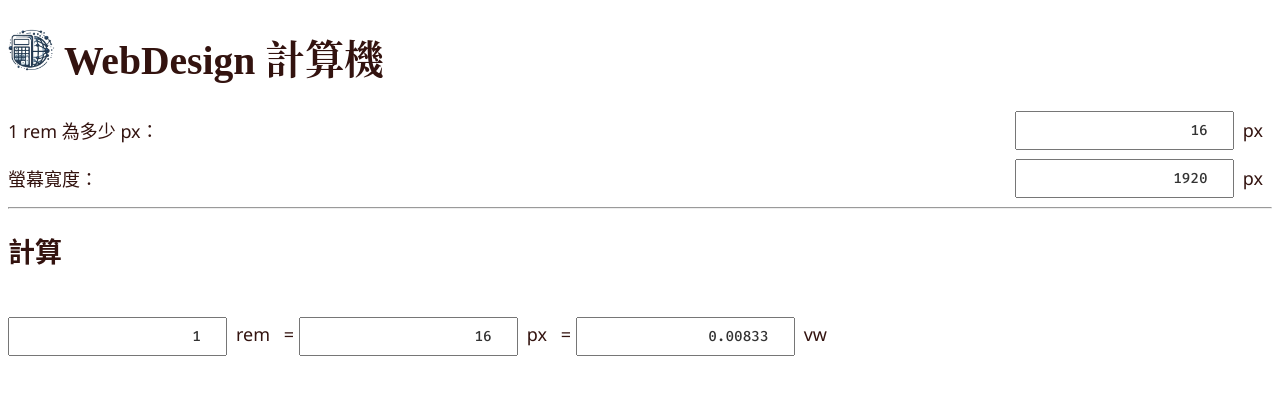
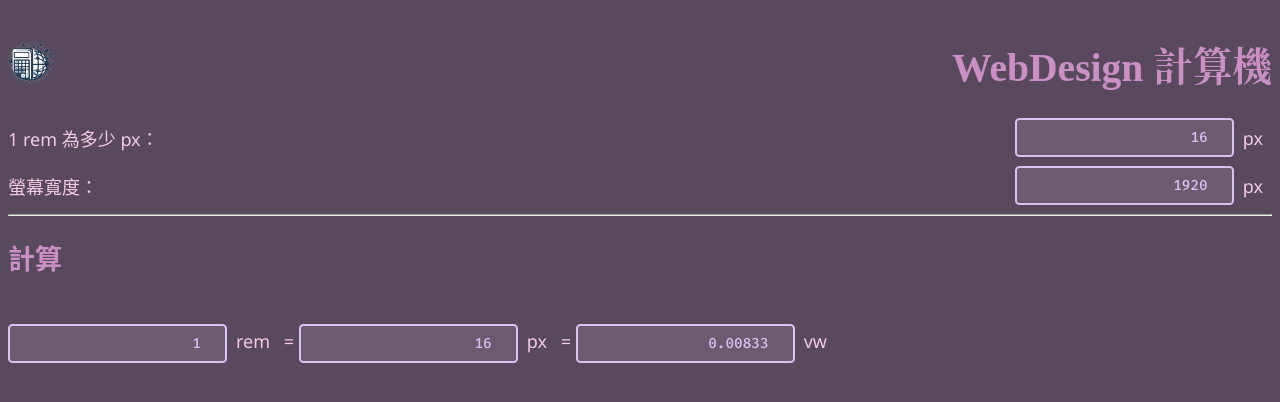
Before and after one commit to shiyou0130011/Webdesign-Calauator, a website: page src/index.html in a window 1280 px wide. Drawn offline with Linux system fonts and the light colour scheme.

Commit message:
網頁套用主題樣式

```diff
--- a/src/index.html
+++ b/src/index.html
@@ -3,19 +3,21 @@
 
 <head>
 	<meta charset="UTF-8" />
-	<link rel="stylesheet" href="./styles.css" />
 	<meta name="viewport" content="width=device-width, initial-scale=1.0" />
 	<title>前端開發計算機</title>
 
 	<link href="./font.css" rel="stylesheet" />
+	<link rel="stylesheet" href="./styles.css" />
+	<link rel="stylesheet" href="./theme.css" />
+	<link rel="stylesheet" href="./themes/pink-purple.css" />
 
 	<script type="module" src="./main.js" defer></script>
 </head>
 
 <body>
 	<header>
+		<img alt="Logo" src="./assets/logo.png" />
 		<h1>
-			<img alt="Logo" src="./assets/logo.png" />
 			WebDesign 計算機
 		</h1>
 	</header>
--- a/src/styles.css
+++ b/src/styles.css
@@ -6,9 +6,11 @@ body {
 	font-size: 1rem;
 	font-family: 'Segoe UI', Tahoma, Geneva, Verdana, Noto Sans CJK TC, Source Han Sans TC, '思源黑體', Noto Sans TC, sans-serif;
 	font-weight: 500;
-
-	/* 暗鳶色 */
-	color: #33130F;
+}
+header{
+	display: flex;
+	align-items: center;
+	justify-content: space-between;
 }
 
 header img{
@@ -33,8 +35,6 @@ header h1{
 	flex-grow: 0;
 }
 
-
-
 input {
 	padding: .5rem;
 	font-size: .8rem;
@@ -43,7 +43,8 @@ input {
 	font-family: Fira Mono, Consola, monospace;
 	font-weight: 500;
 
-	color: #333;
+	border-style: solid;
+	border-radius: .25rem;
 }
 
 #calc-result input {
```
